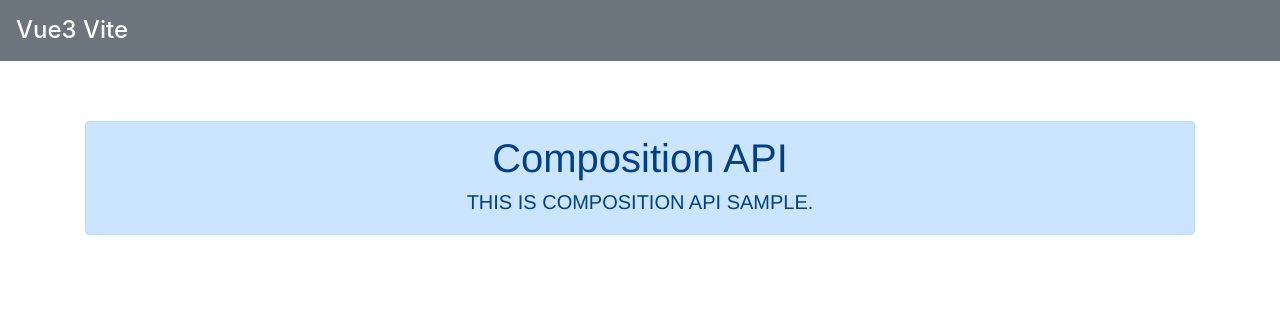
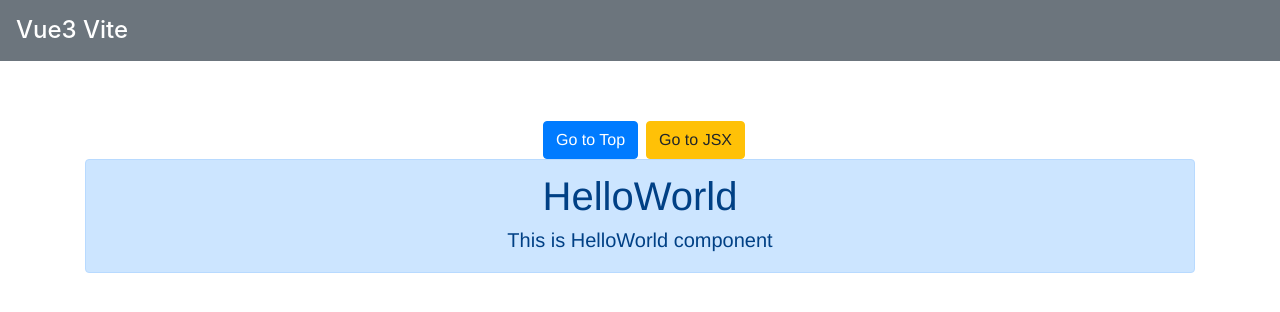
Before and after one commit to besumero628/Vue3_practice, a Vue app in the folder vite_app/: page / in a window 1280 px wide. Shown: the top 312 px of the page. Built offline with nearby package versions, Linux system fonts and the light colour scheme.

Commit message:
routerの設定

```diff
--- a/vite_app/src/App.vue
+++ b/vite_app/src/App.vue
@@ -1,15 +1,30 @@
 <template>
   <div id="app">
-    <HelloWorld title="Composition API" msg="This is Composition API sample." />
+    <div>
+      <router-link to="/" class="btn btn-primary mx-2">
+        Go to Top
+      </router-link>
+      <router-link to="/jsx" class="btn btn-warning">
+        Go to JSX
+      </router-link>
+    </div>
+    <router-view></router-view>
   </div>
 </template>
 
 <script>
-import HelloWorld from "./components/HelloWorld.vue";
 export default {
   name: 'app',
-  components: {
-    HelloWorld
+  created() {
+    console.log("***** APP Created! *****")
+  },
+  mouted() {
+    console.log("----- APP Mounted! -----")
+  },
+  data() {
+    return {
+      title: 'Router'
+    }
   }
 };
 </script>
--- a/vite_app/src/components/HelloWorld.vue
+++ b/vite_app/src/components/HelloWorld.vue
@@ -1,6 +1,6 @@
 <template>
   <div class="alert alert-primary">
-    <h1>{{ title }}</h1>
+    <h1>{{ data.title }}</h1>
     <p class="h5">{{ data.msg }}</p>
   </div>
 </template>
@@ -8,14 +8,12 @@
 <script>
 import { ref, reactive } from "vue";
 export default {
-  props: {
-    title: String,
-  },
+  name: 'HelloWorld',
   setup(props, context) {
     const data = reactive({
-      msg: 'This is ref-value!',
+      title: 'HelloWorld',
+      msg: 'This is HelloWorld component',
     })
-    data.msg = context.attrs['msg'].toUpperCase()
     return {
       data
     }
--- a/vite_app/src/components/hello.jsx
+++ b/vite_app/src/components/hello.jsx
@@ -1,13 +1,17 @@
+import { ref, reactive } from "vue";
+
 export default {
   name: 'HelloJSX',
-  props: {
-    title: String,
-    msg: String,
+  setup(props) {
+    const data = reactive({
+      title: 'HelloJSX',
+      msg: 'This is JSX component sample.',
+    })
+    return () => (
+      <div class="alert alert-warning">
+        <h1>{data.title}</h1>
+        <p>{data.msg}</p>
+      </div>
+    )
   },
-  setup(props) {
-    return () => <div class="alert alert-primary">
-      <h1>{props.title}</h1>
-      <p>{props.msg}</p>
-    </div>
-  }
 }
--- a/vite_app/src/main.js
+++ b/vite_app/src/main.js
@@ -1,5 +1,8 @@
 import { createApp } from 'vue'
 import App from './App.vue'
 import './index.css'
+import { router } from "./router";
 
-createApp(App).mount('#app')
+var app = createApp(App)
+app.use(router)
+app.mount('#app')
--- /dev/null
+++ b/vite_app/src/router.js
@@ -0,0 +1,19 @@
+import { createRouter, createWebHashHistory } from "vue-router";
+import HelloWorld from "./components/HelloWorld.vue";
+import HelloJSX from "./components/hello.jsx";
+
+export const router = createRouter({
+  history: createWebHashHistory(),
+  routes: [
+    {
+      path: '/',
+      name: 'index',
+      component: HelloWorld,
+    },
+    {
+      path: '/jsx',
+      name: 'jsx',
+      component: HelloJSX,
+    },
+  ]
+})
```
Also changed, not shown: vite_app/package.json (+4 -3 lines), 2 other files (tests, documents, lock files or other folders).
